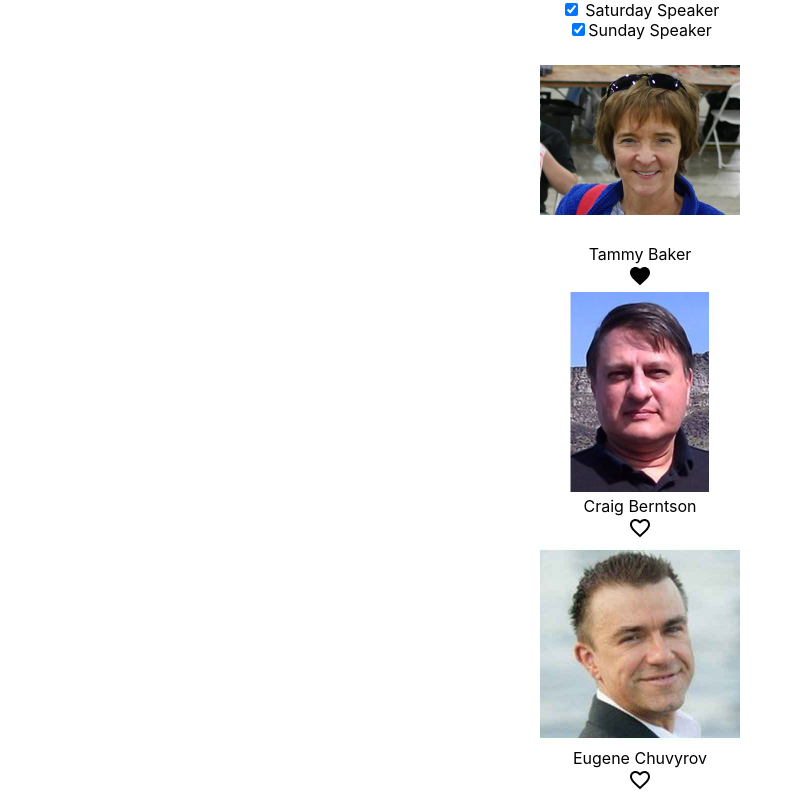
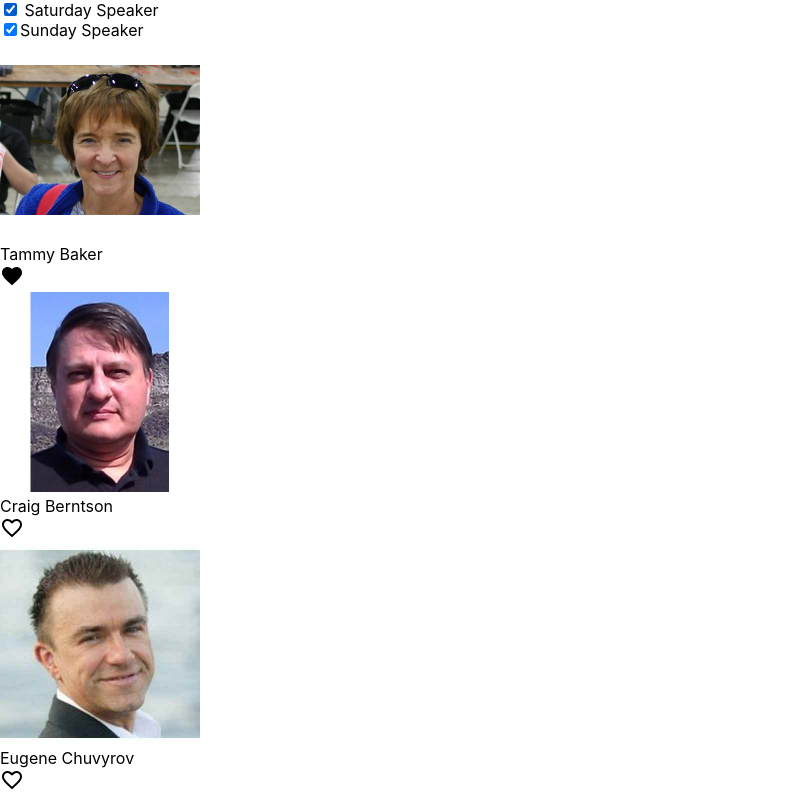
Before and after one commit to gapinska/hooks-app, a React (Create React App) app: page / in a window 1280 px wide. Shown: the top 794 px of the page, without its empty margins (0-803 px from the left). Built offline with nearby package versions, Linux system fonts and the light colour scheme.

Commit message:
project update

```diff
--- a/src/App.js
+++ b/src/App.js
@@ -1,11 +1,25 @@
+import React from "react"
+import Home from "./Home"
 import Speakers from "./Speakers"
 import "./App.css"
 
-function App() {
+export const ConfigContext = React.createContext()
+
+const pageToShow = (pageName = "Speakers") => {
+  if (pageName === "Home") return <Home />
+  if (pageName === "Speakers") return <Speakers />
+  return <div>Not Found</div>
+}
+
+const configValue = {
+  showSpeakerSpeakingDays: true,
+}
+
+function App({ pageName }) {
   return (
-    <div className="App">
-      <Speakers />
-    </div>
+    <ConfigContext.Provider value={configValue}>
+      {pageToShow(pageName)}
+    </ConfigContext.Provider>
   )
 }
 
--- /dev/null
+++ b/src/Home.js
@@ -0,0 +1,5 @@
+import React from "react"
+
+export default function Home() {
+  return <div>Home</div>
+}
--- a/src/Speakers.js
+++ b/src/Speakers.js
@@ -1,12 +1,15 @@
-import React, { useState, useEffect } from "react"
+import React, { useState, useEffect, useContext } from "react"
 import SpeakerData from "./SpeakerData"
 import Speaker from "./Speaker"
+import { ConfigContext } from "./App"
 
 export default function Speakers() {
   const [speakerList, setSpeakerList] = useState([])
   const [isLoading, setIsLoading] = useState(true)
   const [speakingSaturday, setSpeakingSaturday] = useState(true)
   const [speakingSunday, setSpeakingSunday] = useState(true)
+
+  const context = useContext(ConfigContext)
 
   useEffect(() => {
     setSpeakerList(SpeakerData)
@@ -40,6 +43,7 @@ export default function Speakers() {
   return (
     <div>
       {isLoading && <div>Loading...</div>}
+      {context.showSpeakerSpeakingDays === false ? null : (
         <div className="container">
           <div>
             <label>
@@ -64,6 +68,8 @@ export default function Speakers() {
             Sunday Speaker
           </div>
         </div>
+      )}
+
       {speakerListFiltered.map(
         ({ id, firstName, lastName, favorite, bio, sat, sun }) => (
           <Speaker
```
Lines whose indentation alone changed are shown as unchanged.
